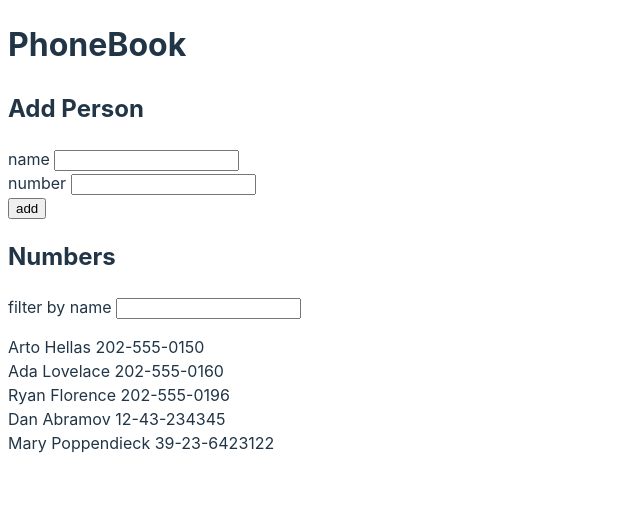
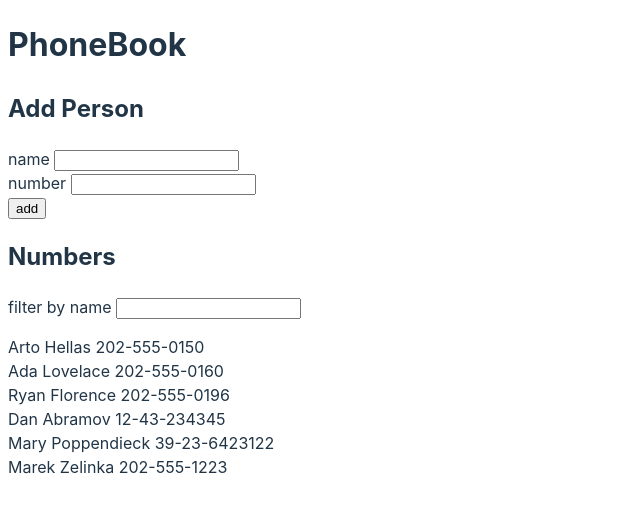
Before and after one commit to zelinka-marek/fullstack-phonebook, a React (Vite) app: page / in a window 1280 px wide. Shown: the top 512 px of the page, without its empty margins (0-640 px from the left). Built offline with nearby package versions, Linux system fonts and the light colour scheme; data requests are answered from the project's data file.

Commit message:
solve ex7

```diff
--- a/db.json
+++ b/db.json
@@ -1,9 +1,34 @@
 {
   "persons": [
-    { "id": 1, "name": "Arto Hellas", "tel": "202-555-0150" },
-    { "id": 2, "name": "Ada Lovelace", "tel": "202-555-0160" },
-    { "id": 3, "name": "Ryan Florence", "tel": "202-555-0196" },
-    { "id": 4, "name": "Dan Abramov", "tel": "12-43-234345" },
-    { "id": 5, "name": "Mary Poppendieck", "tel": "39-23-6423122" }
+    {
+      "id": 1,
+      "name": "Arto Hellas",
+      "tel": "202-555-0150"
+    },
+    {
+      "id": 2,
+      "name": "Ada Lovelace",
+      "tel": "202-555-0160"
+    },
+    {
+      "id": 3,
+      "name": "Ryan Florence",
+      "tel": "202-555-0196"
+    },
+    {
+      "id": 4,
+      "name": "Dan Abramov",
+      "tel": "12-43-234345"
+    },
+    {
+      "id": 5,
+      "name": "Mary Poppendieck",
+      "tel": "39-23-6423122"
+    },
+    {
+      "name": "Marek Zelinka",
+      "tel": "202-555-1223",
+      "id": 6
+    }
   ]
 }
--- a/src/app.jsx
+++ b/src/app.jsx
@@ -22,11 +22,15 @@ export function App() {
     if (nameExists) {
       throw new Error(`${newPerson.name} is already added to phonebook`);
     }
-    const personObject = {
-      id: persons.length + 1,
-      ...newPerson,
-    };
-    setPersons((persons) => persons.concat(personObject));
+    fetch("http://localhost:3001/persons", {
+      method: "post",
+      headers: { "Content-Type": "application/json" },
+      body: JSON.stringify(newPerson),
+    })
+      .then((response) => response.json())
+      .then((createdPerson) =>
+        setPersons((persons) => persons.concat(createdPerson))
+      );
   };
 
   return (
```
